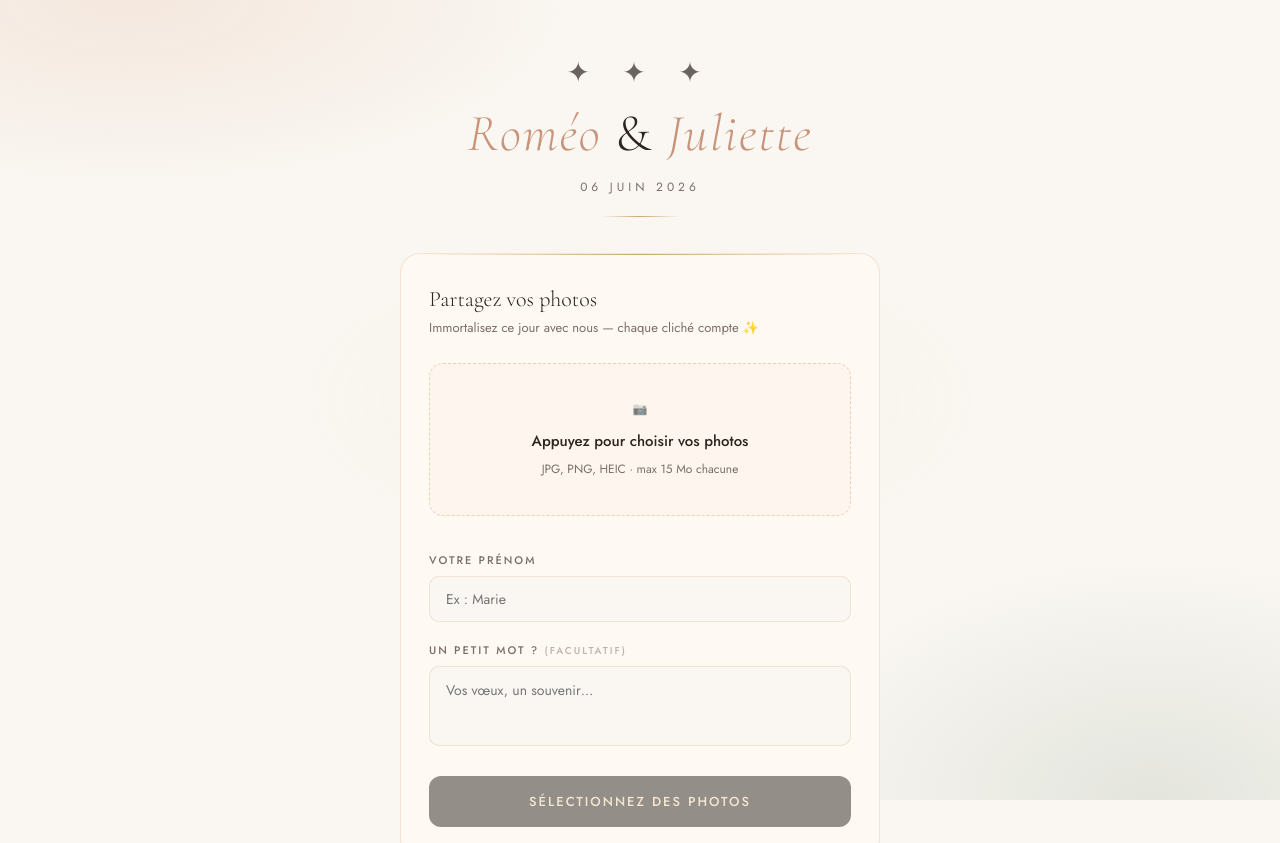
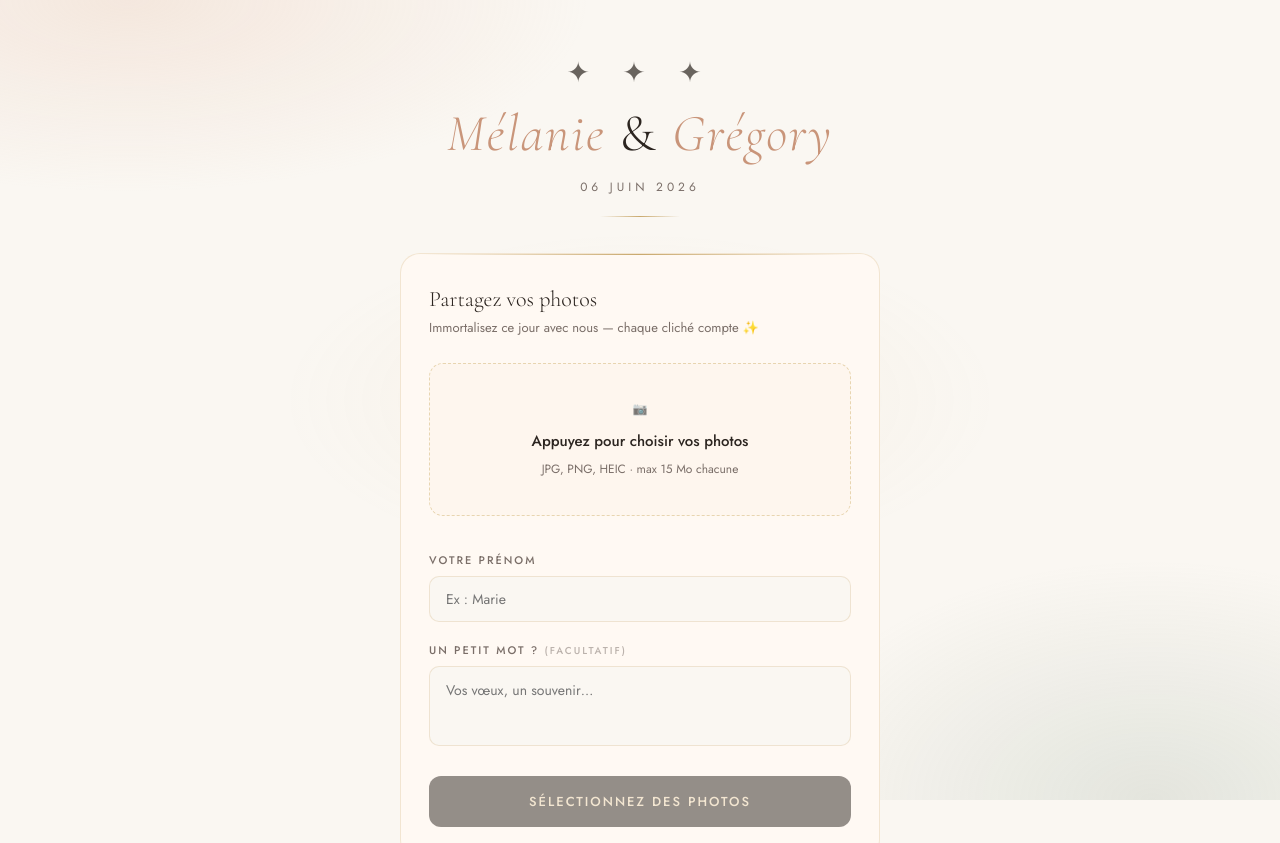
Before and after one commit to nblervaque/Mariage_06-2026, a plain HTML site: page index.html in a window 1280 px wide. Shown: the top 843 px of the page. Drawn offline with nearby package versions, Linux system fonts and the light colour scheme; no server answers.

Commit message:
Update index.html

```diff
--- a/index.html
+++ b/index.html
@@ -388,7 +388,7 @@ const FIREBASE_CONFIG = {
 };
 
 const WEDDING_CONFIG = {
-  names:         " Roméo & Juliette ",  // Ex : "Sophie & Thomas"
+  names:         " Mélanie & Grégory ",  // Ex : "Sophie & Thomas"
   date:          "06 Juin 2026",    // Ex : "14 Juin 2026"
   maxFileSizeMB: 15,
   maxFiles:      10,
```
